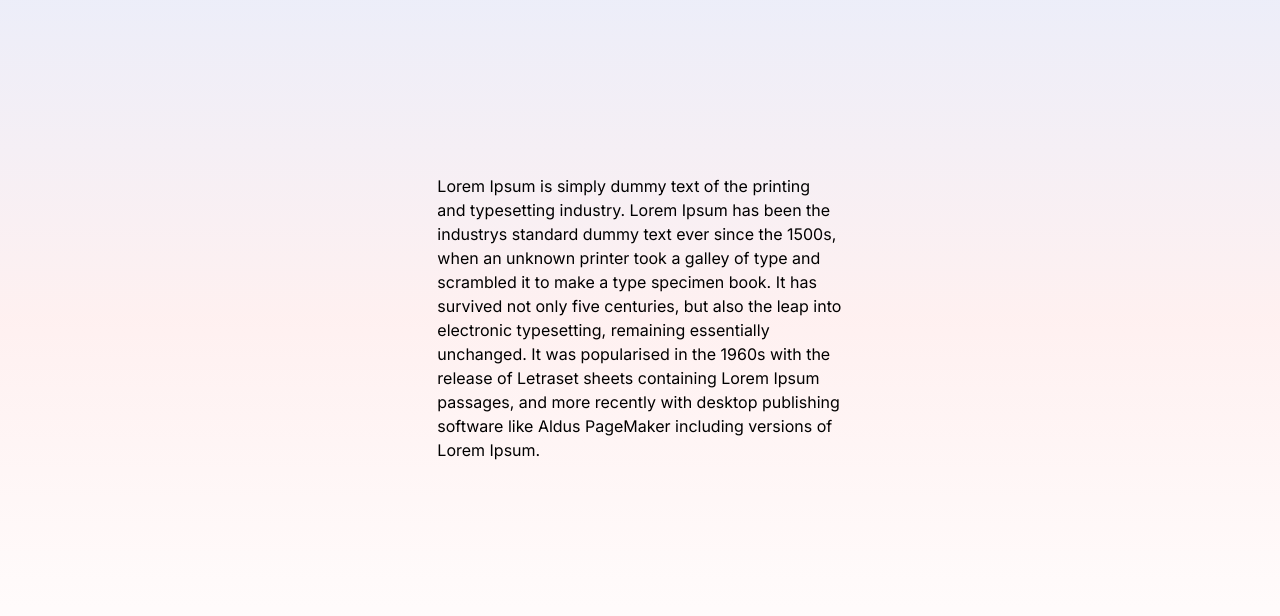
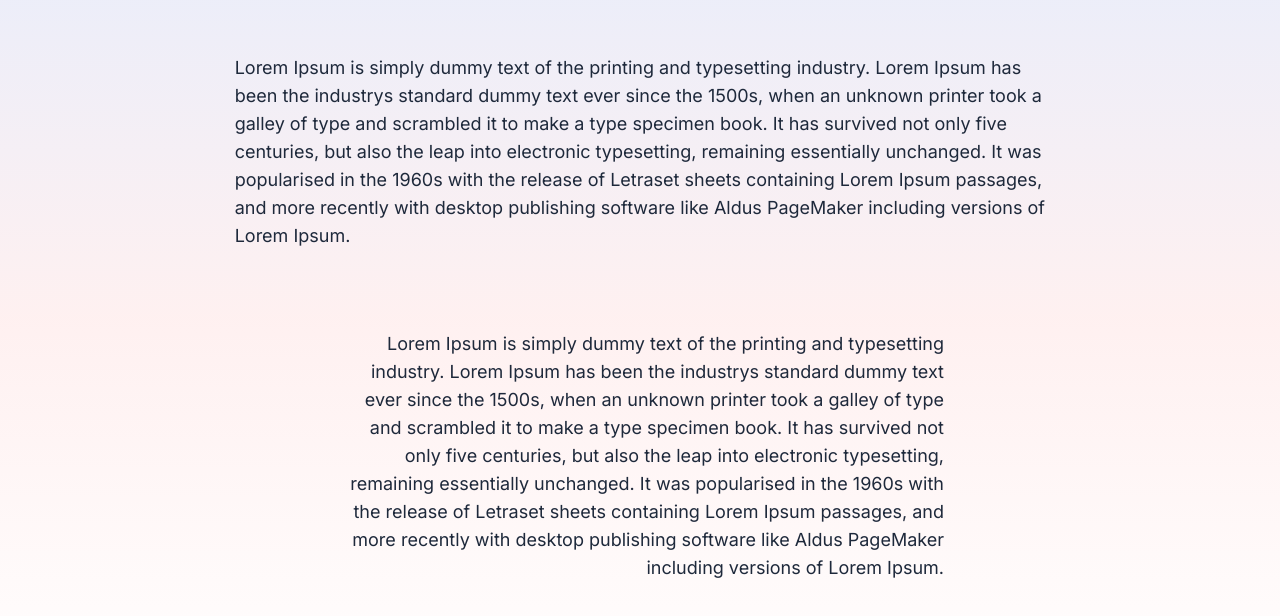
Before and after one commit to mikekubn/stocks-app, a Next.js app: page / in a window 1280 px wide. Shown: the part 1682-2298 px from the top of the page. Built offline with nearby package versions, Linux system fonts and the light colour scheme; no server answers.

Commit message:
add: MoveAnimation component

```diff
--- a/app/page.tsx
+++ b/app/page.tsx
@@ -1,7 +1,8 @@
 import LayoutContainer from '@/components/Containers';
 import Image from 'next/image';
 import Intro from '@/components/Intro';
-import { ParagraphBase } from '@/components/Typography';
+import { ParagraphLarge } from '@/components/Typography';
+import MoveAnimation from '@/components/MoveAnimation';
 
 const Home = () => (
   <>
@@ -13,6 +14,7 @@
     <LayoutContainer
       size="large"
       className="h-screen bg-gradient-to-b from-white via-red-100/50 to-blue-700/10 flex flex-1 flex-col justify-center items-center">
+      <MoveAnimation direction="left">
         <div className="relative h-[420px] w-[720px]">
           <Image
             fill
@@ -21,19 +23,34 @@
             src="https://res.cloudinary.com/dctc6iyms/image/upload/v1653993837/samples/landscapes/architecture-signs.jpg"
           />
         </div>
+      </MoveAnimation>
     </LayoutContainer>
     <LayoutContainer
       size="large"
-      className="h-screen bg-gradient-to-t from-white via-red-100/50 to-blue-700/10 flex flex-1 flex-col justify-center items-center">
-      <ParagraphBase font="regular" className="w-1/3">
+      className="h-screen bg-gradient-to-t from-white via-red-100/50 to-blue-700/10 flex flex-1 flex-col justify-center items-center text-slate-800">
+      <MoveAnimation direction="right" className="inline-flex justify-center items-center">
+        <ParagraphLarge font="regular" className="w-2/3">
           Lorem Ipsum is simply dummy text of the printing and typesetting industry. Lorem Ipsum has
-        been the industrys standard dummy text ever since the 1500s, when an unknown printer took a
-        galley of type and scrambled it to make a type specimen book. It has survived not only five
-        centuries, but also the leap into electronic typesetting, remaining essentially unchanged.
-        It was popularised in the 1960s with the release of Letraset sheets containing Lorem Ipsum
-        passages, and more recently with desktop publishing software like Aldus PageMaker including
-        versions of Lorem Ipsum.
-      </ParagraphBase>
+          been the industrys standard dummy text ever since the 1500s, when an unknown printer took
+          a galley of type and scrambled it to make a type specimen book. It has survived not only
+          five centuries, but also the leap into electronic typesetting, remaining essentially
+          unchanged. It was popularised in the 1960s with the release of Letraset sheets containing
+          Lorem Ipsum passages, and more recently with desktop publishing software like Aldus
+          PageMaker including versions of Lorem Ipsum.
+        </ParagraphLarge>
+      </MoveAnimation>
+      <div className="h-20" />
+      <MoveAnimation direction="left" className="inline-flex justify-center items-center text-end">
+        <ParagraphLarge font="regular" className="w-1/2">
+          Lorem Ipsum is simply dummy text of the printing and typesetting industry. Lorem Ipsum has
+          been the industrys standard dummy text ever since the 1500s, when an unknown printer took
+          a galley of type and scrambled it to make a type specimen book. It has survived not only
+          five centuries, but also the leap into electronic typesetting, remaining essentially
+          unchanged. It was popularised in the 1960s with the release of Letraset sheets containing
+          Lorem Ipsum passages, and more recently with desktop publishing software like Aldus
+          PageMaker including versions of Lorem Ipsum.
+        </ParagraphLarge>
+      </MoveAnimation>
     </LayoutContainer>
   </>
 );
--- /dev/null
+++ b/components/MoveAnimation.tsx
@@ -0,0 +1,33 @@
+'use client';
+
+import { IClassName } from '@/types';
+import { motion, useInView } from 'framer-motion';
+import React, { ElementRef, useRef } from 'react';
+
+type Direction = 'left' | 'right';
+
+interface IMoveAnimationProps extends IClassName {
+  children: React.ReactNode;
+  direction: Direction;
+}
+
+const MoveAnimation = ({ children, direction, className }: IMoveAnimationProps) => {
+  const ref = useRef<ElementRef<'section'>>(null);
+  const isInView = useInView(ref);
+  const x = direction === 'left' ? 'translateX(-200px)' : 'translateX(800px)';
+
+  return (
+    <motion.section
+      className={className}
+      ref={ref}
+      style={{
+        transform: isInView ? 'none' : x,
+        opacity: isInView ? 1 : 0,
+        transition: 'all 0.9s cubic-bezier(0.17, 0.55, 0.55, 1) 0.5s',
+      }}>
+      {children}
+    </motion.section>
+  );
+};
+
+export default MoveAnimation;
--- a/types.ts
+++ b/types.ts
@@ -1,7 +1,7 @@
 import React from 'react';
 
 export interface IClassName {
-  className: string;
+  className?: string;
 }
 
 export type LayoutProps = {
```
Lines whose indentation alone changed are shown as unchanged.
